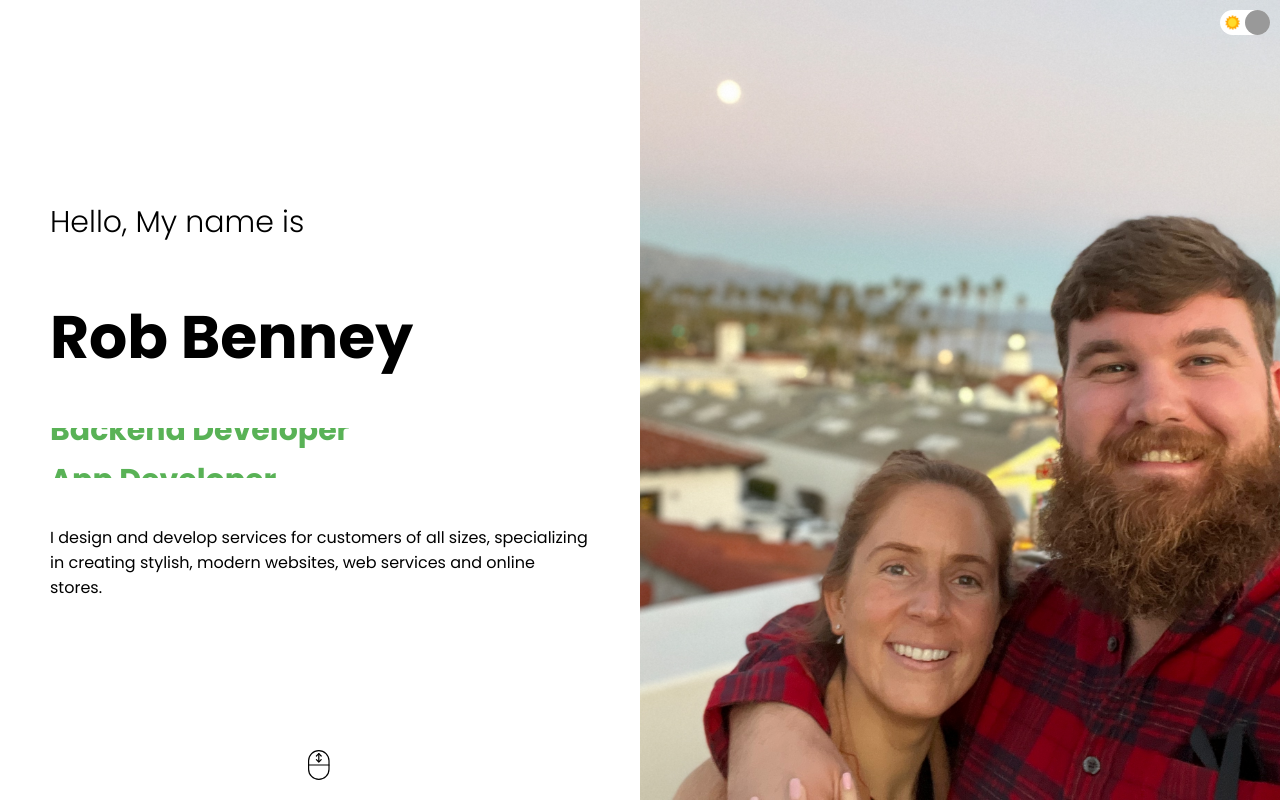
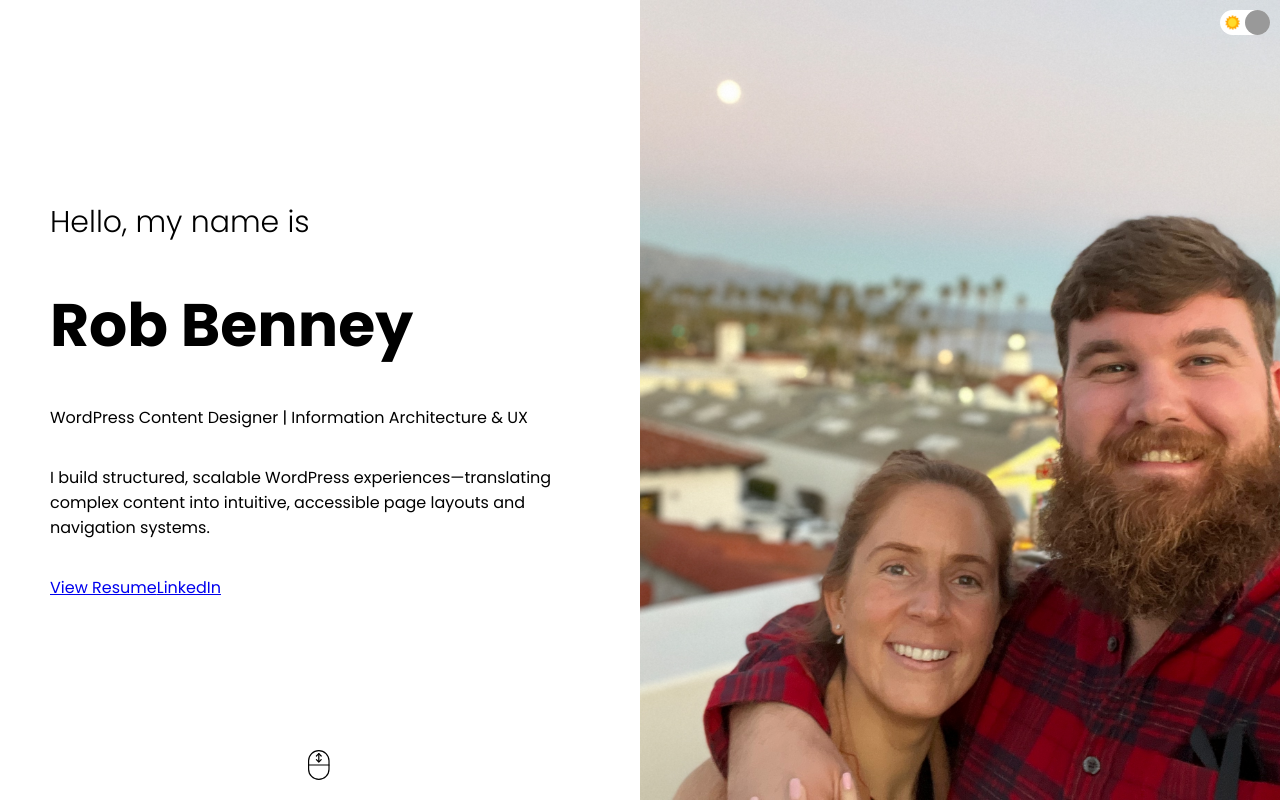
Before and after one commit to Rbenney15/Benney-Portfolio-React, a React (Create React App) app: page / in a window 1280 px wide. Shown: the top 802 px of the page. Built offline with nearby package versions, Linux system fonts and the light colour scheme.

Commit message:
updating Intro jsx

```diff
--- a/src/components/intro/Intro.jsx
+++ b/src/components/intro/Intro.jsx
@@ -3,88 +3,105 @@ import Me from "../../img/cover-image.jpg";
 
 const Intro = () => {
   return (
-    <div className="i">
+    <header className="i" aria-label="Introduction">
       <div className="i-left">
         <div className="i-left-wrapper">
-          <h2 className="i-intro">Hello, My name is</h2>
+          <p className="i-intro">Hello, my name is</p>
+
           <h1 className="i-name">Rob Benney</h1>
-          <div className="i-title">
-            <div className="i-title-wrapper">
-              <div className="i-title-item">Full Stack Developer</div>
-              <div className="i-title-item">Frontend Developer</div>
-              <div className="i-title-item">Backend Developer</div>
-              <div className="i-title-item">App Developer</div>
+
+          <p className="i-role">
+            WordPress Content Designer <span className="i-role-sep">|</span>{" "}
+            Information Architecture &amp; UX
+          </p>
+
+          <p className="i-desc">
+            I build structured, scalable WordPress experiences—translating
+            complex content into intuitive, accessible page layouts and
+            navigation systems.
+          </p>
+
+          <div className="i-cta">
+            <a
+              className="i-cta-primary"
+              href="REPLACE_WITH_YOUR_RESUME_LINK"
+              target="_blank"
+              rel="noreferrer"
+            >
+              View Resume
+            </a>
+
+            <a
+              className="i-cta-secondary"
+              href="REPLACE_WITH_YOUR_LINKEDIN_LINK"
+              target="_blank"
+              rel="noreferrer"
+            >
+              LinkedIn
+            </a>
           </div>
         </div>
-          <p className="i-desc">
-            {/* I am seeking positions in Full Stack Development, Frontend Development, and Backend Development.   */}
-            I design and develop services for customers of all sizes,
-            specializing in creating stylish, modern websites, web services and
-            online stores.
-          </p>
-        </div>
+
+        {/* Decorative scroll indicator */}
         <svg
           width="75"
           height="75"
           viewBox="0 0 75 75"
           fill="none"
-          stroke="black"
+          stroke="currentColor"
           className="i-scroll"
           xmlns="http://www.w3.org/2000/svg"
+          aria-hidden="true"
+          focusable="false"
         >
-          <g id="scroll">
           <path
-              id="Vector"
             d="M40.5 15L34.5 9L28.5 15"
-              stroke-width="3"
-              stroke-miterlimit="10"
-              stroke-linecap="round"
-              stroke-linejoin="round"
+            strokeWidth="3"
+            strokeMiterlimit="10"
+            strokeLinecap="round"
+            strokeLinejoin="round"
           />
           <path
-              id="Vector_2"
             d="M28.5 24L34.5 30L40.5 24"
-              stroke-width="3"
-              stroke-miterlimit="10"
-              stroke-linecap="round"
-              stroke-linejoin="round"
+            strokeWidth="3"
+            strokeMiterlimit="10"
+            strokeLinecap="round"
+            strokeLinejoin="round"
           />
-            <g id="Group">
           <path
-                id="Vector_3"
             d="M9 37.5H60"
-                stroke-width="3"
-                stroke-miterlimit="10"
-                stroke-linecap="round"
-                stroke-linejoin="round"
+            strokeWidth="3"
+            strokeMiterlimit="10"
+            strokeLinecap="round"
+            strokeLinejoin="round"
           />
-            </g>
           <path
-              id="Vector_4"
             d="M34.5 27V9"
-              stroke-width="2.9895"
-              stroke-miterlimit="10"
-              stroke-linecap="round"
-              stroke-linejoin="round"
+            strokeWidth="3"
+            strokeMiterlimit="10"
+            strokeLinecap="round"
+            strokeLinejoin="round"
           />
-            <g id="Group_2">
           <path
-                id="Vector_5"
-                d="M9 27C9 12.918 20.418 1.5 34.5 1.5C48.5859 1.5 60 12.918 60 27C60 29.8906 60 45.1094 60 48C60 62.082 48.5859 73.5 34.5 73.5C20.418 73.5 9 62.082 9 48C9 45.1094 9 29.8906 9 27Z"
-                stroke-width="3"
-                stroke-miterlimit="10"
-                stroke-linecap="round"
-                stroke-linejoin="round"
+            d="M9 27C9 12.918 20.418 1.5 34.5 1.5C48.5859 1.5 60 12.918 60 27V48C60 62.082 48.5859 73.5 34.5 73.5C20.418 73.5 9 62.082 9 48V27Z"
+            strokeWidth="3"
+            strokeMiterlimit="10"
+            strokeLinecap="round"
+            strokeLinejoin="round"
           />
-            </g>
-          </g>
         </svg>
       </div>
-      <div className="i-right">
-        <div className="i-bg"></div>
-        <img src={Me} alt="" className="i-img" />
+
+      <div className="i-right" aria-hidden="true">
+        <div className="i-bg" />
+        <img
+          src={Me}
+          alt="Headshot of Rob Benney"
+          className="i-img"
+          loading="lazy"
+        />
       </div>
-    </div>
+    </header>
   );
 };
 
```
Lines whose indentation alone changed are shown as unchanged.
